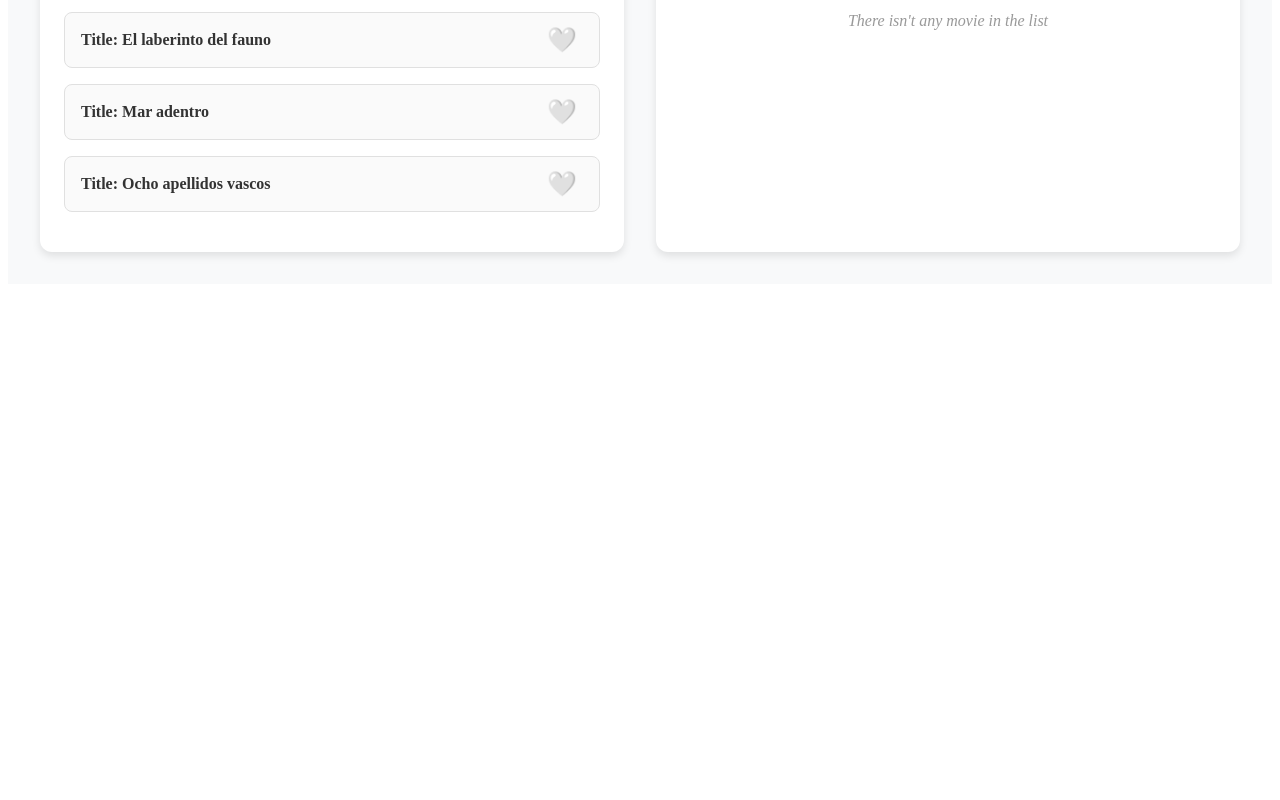
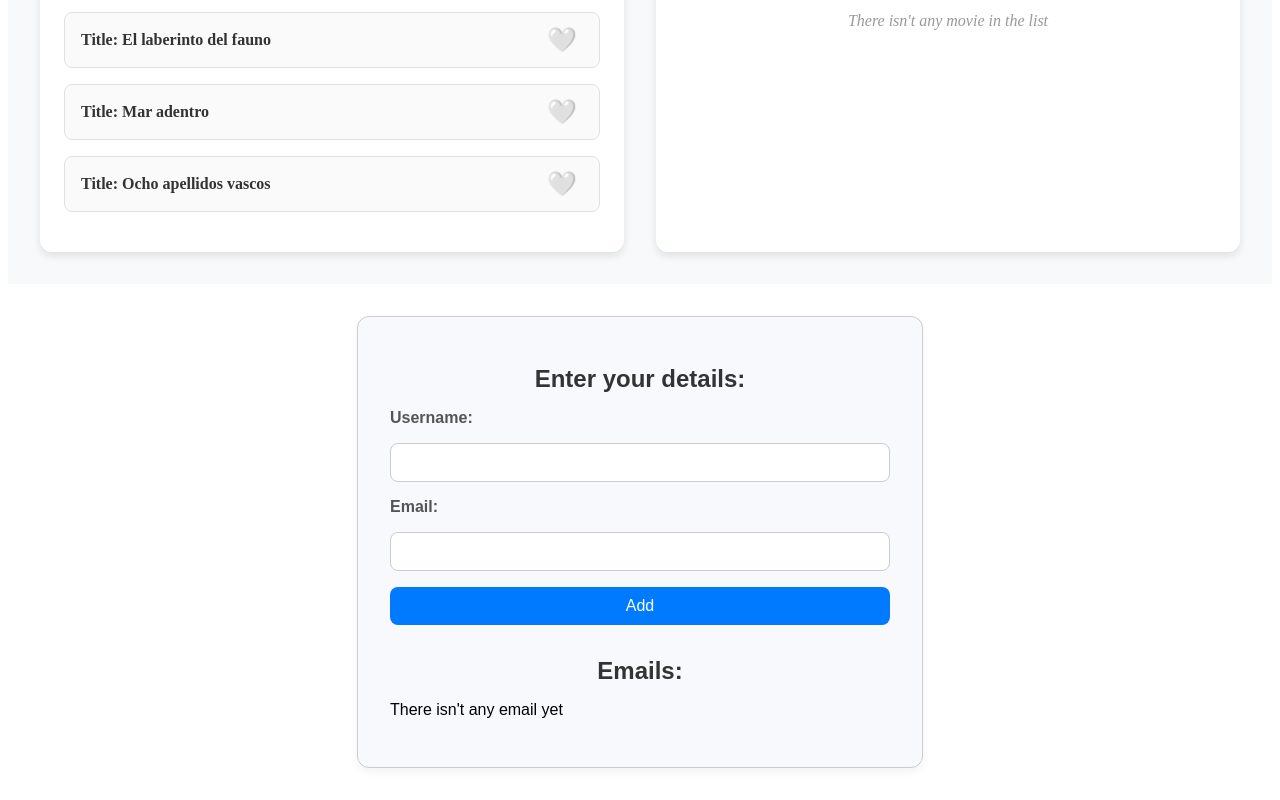
Before and after one commit to Fernando-Herrero/react-conditions-lists, a React (Vite) app: page / in a window 1280 px wide. Shown: the part 3302-4102 px from the top of the page. Before the commit the page ends 3594 px from the top, so only its background shows below. Built offline with nearby package versions, Linux system fonts and the light colour scheme.

Commit message:
feat(EmailCollector): create email collector component

```diff
--- a/src/App.jsx
+++ b/src/App.jsx
@@ -2,6 +2,7 @@ import "./App.css";
 import { AddFruitForm } from "./components/AddFruitForm/AddFruitForm";
 import { DynamicShoppingList } from "./components/DynamicShoppingList/DynamicShoppingList";
 import { Editablelist } from "./components/EditableList/EditableList";
+import { EmailCollector } from "./components/EmailCollector/EmailColector";
 import { MovieFavorites } from "./components/MovieFavorites/MovieFavorites";
 import { NameList } from "./components/NameList/NameList";
 import { OrderManager } from "./components/OrderManager/OrderManager";
@@ -27,6 +28,7 @@ function App() {
 			<UserFilterList />
 			<ScoreBoard />
 			<MovieFavorites />
+			<EmailCollector />
 		</>
 	);
 }
--- /dev/null
+++ b/src/components/EmailCollector/EmailColector.jsx
@@ -0,0 +1,79 @@
+import { useState } from "react";
+import "./EmailCollector.css";
+
+export const EmailCollector = () => {
+	const [emails, setEmails] = useState([]);
+	const [form, setForm] = useState({ username: "", email: "" });
+	const [error, setError] = useState("");
+
+	const onInputForm = ({ target: { name, value } }) => {
+		setError("");
+		setForm((prev) => ({ ...prev, [name]: value }));
+	};
+
+	const onSubmitForm = (event) => {
+		event.preventDefault();
+
+		if (!form.username) return setError("Username required");
+		if (!form.email) return setError("Email required");
+
+		const newUser = {
+			id: Date.now(),
+			username: form.username,
+			email: form.email,
+		};
+
+		setEmails((prev) => [...prev, newUser]);
+		setError("");
+		setForm({ username: "", email: "" });
+	};
+
+	return (
+		<div className="email-collector-container">
+			<h1>Enter your details:</h1>
+			<form className="email-collector-form" onSubmit={onSubmitForm}>
+				<label htmlFor="username">Username:</label>
+				<input
+					type="text"
+					id="username"
+					name="username"
+					autoComplete="text"
+					value={form.username}
+					onChange={onInputForm}
+				/>
+
+				<label htmlFor="email">Email:</label>
+				<input
+					type="email"
+					id="email"
+					name="email"
+					autoComplete="email"
+					value={form.email}
+					onChange={onInputForm}
+				/>
+
+				<button type="submit">Add</button>
+
+				{error && <span className="error">{error}</span>}
+			</form>
+
+			<div className="email-collector-list-container"></div>
+			<h1>Emails:</h1>
+			{emails.length === 0 && <p>There isn't any email yet</p>}
+			{emails.length > 0 && (
+				<ul className="email-collector-list">
+					{emails.map(({ id, username, email }) => (
+						<li key={id}>
+							<p>
+								<strong>Username:</strong> {username}
+							</p>
+							<p>
+								<strong>Email:</strong> {email}
+							</p>
+						</li>
+					))}
+				</ul>
+			)}
+		</div>
+	);
+};
--- /dev/null
+++ b/src/components/EmailCollector/EmailCollector.css
@@ -0,0 +1,91 @@
+.email-collector-container {
+	max-width: 500px;
+	margin: 2rem auto;
+	padding: 2rem;
+	border: 1px solid #ccc;
+	border-radius: 12px;
+	background-color: #f7f9fc;
+	font-family: Arial, sans-serif;
+	box-shadow: 0 4px 8px rgba(0, 0, 0, 0.05);
+}
+
+.email-collector-container h1 {
+	margin-bottom: 1rem;
+	color: #333;
+	font-size: 1.5rem;
+	text-align: center;
+}
+
+.email-collector-form {
+	display: flex;
+	flex-direction: column;
+	gap: 1rem;
+}
+
+.email-collector-form label {
+	font-weight: bold;
+	color: #555;
+}
+
+.email-collector-form input {
+	padding: 0.6rem;
+	font-size: 1rem;
+	border: 1px solid #ccc;
+	border-radius: 8px;
+	transition: border-color 0.2s;
+}
+
+.email-collector-form input:focus {
+	border-color: #007bff;
+	outline: none;
+}
+
+.email-collector-form button {
+	padding: 0.6rem;
+	font-size: 1rem;
+	background-color: #007bff;
+	color: white;
+	border: none;
+	border-radius: 8px;
+	cursor: pointer;
+	transition: background-color 0.2s;
+}
+
+.email-collector-form button:hover {
+	background-color: #0056b3;
+}
+
+.error {
+	color: #d00000;
+	font-weight: bold;
+	font-size: 0.9rem;
+	margin-top: -0.5rem;
+}
+
+.email-collector-list-container {
+	margin-top: 2rem;
+}
+
+.email-collector-list {
+	list-style: none;
+	padding: 0;
+	margin: 0;
+}
+
+.email-collector-list li {
+	display: flex;
+	justify-content: space-between;
+	align-items: center;
+	flex-wrap: wrap;
+	background-color: #fff;
+	border: 1px solid #ddd;
+	padding: 1rem;
+	border-radius: 10px;
+	margin-bottom: 0.8rem;
+	box-shadow: 0 2px 4px rgba(0, 0, 0, 0.03);
+}
+
+.email-collector-list p {
+	margin: 0.2rem 0;
+	color: #333;
+}
```
